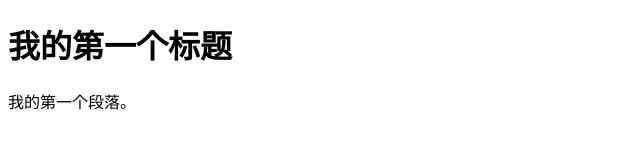
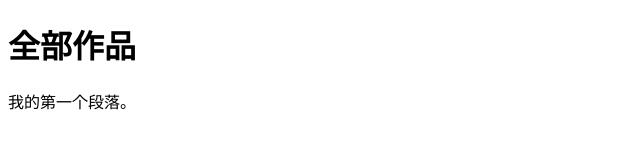
Before and after one commit to wtkzq/my, a plain HTML site: page index.html in a window 1280 px wide. Shown: the whole page, without its empty margins (0-640 px from the left). Drawn offline with Linux system fonts and the light colour scheme.

Commit message:
Update index.html

```diff
--- a/index.html
+++ b/index.html
@@ -5,7 +5,7 @@
     <title>我的作品</title>
 </head>
 <body>
-<h1>我的第一个标题</h1>
+<h1>全部作品</h1>
 <p>我的第一个段落。</p>
 </body>
 </html>
```
